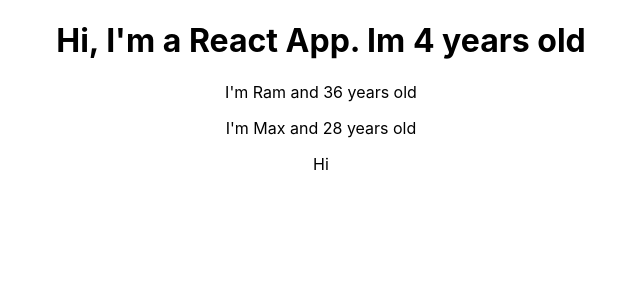
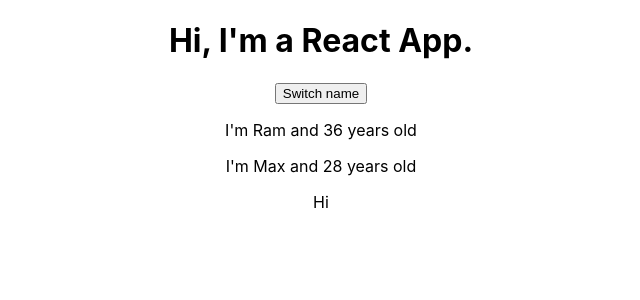
Before and after one commit to cpramshad/react-complete-guide, a React (Create React App) app: page / in a window 1280 px wide. Shown: the top 300 px of the page, without its empty margins (319-959 px from the left). Built offline with nearby package versions, Linux system fonts and the light colour scheme.

Commit message:
[feature] - Adding state

```diff
--- a/src/App.js
+++ b/src/App.js
@@ -3,12 +3,30 @@
 import Person from './Person/Person';
 
 class App extends Component {
+  state = {
+    persons: [
+      {name: 'Ram', age: 36},
+      {name: 'Max', age: 28}
+    ]
+  }
+
+  swithNameHandler = () => {
+    console.log('Clicked');
+    this.setState({
+      persons: [
+        {name: 'Ramshad', age: 36},
+        {name: 'Max', age: 38}
+      ]
+    })
+  }
+
   render() {
     return (
       <div className="App">
-        <h1>Hi, I'm a React App. Im {Math.round(Math.random() * 30)} years old</h1>
-        <Person name="Ram" age="36" />
-        <Person name="Max" age="28" >Hi</Person>
+        <h1>Hi, I'm a React App.</h1>
+        <button onClick={this.swithNameHandler}>Switch name</button>
+        <Person name={this.state.persons[0].name} age={this.state.persons[0].age} />
+        <Person name={this.state.persons[1].name} age={this.state.persons[1].age} >Hi</Person>
       </div>
       // React.createElement('div', {className: 'App'}, React.createElement('h1', null, 'Hi'))
     );
```
